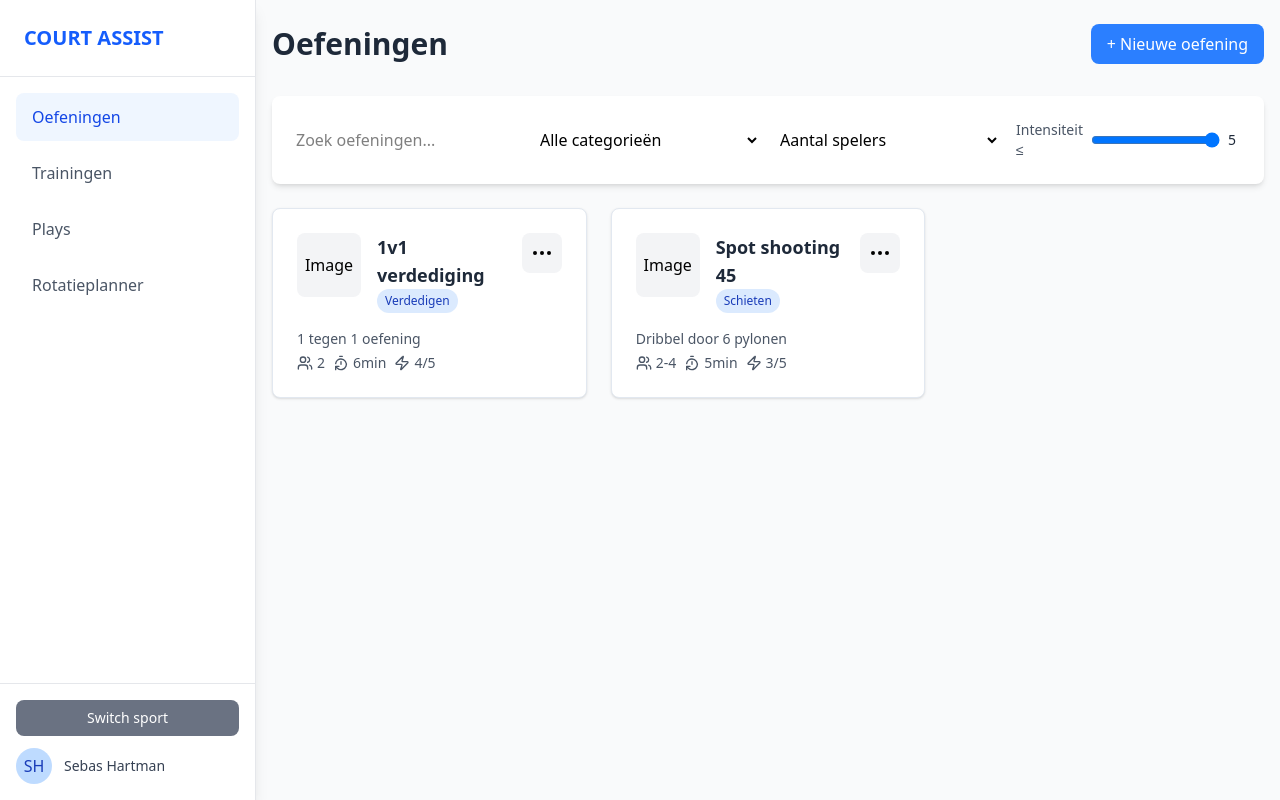
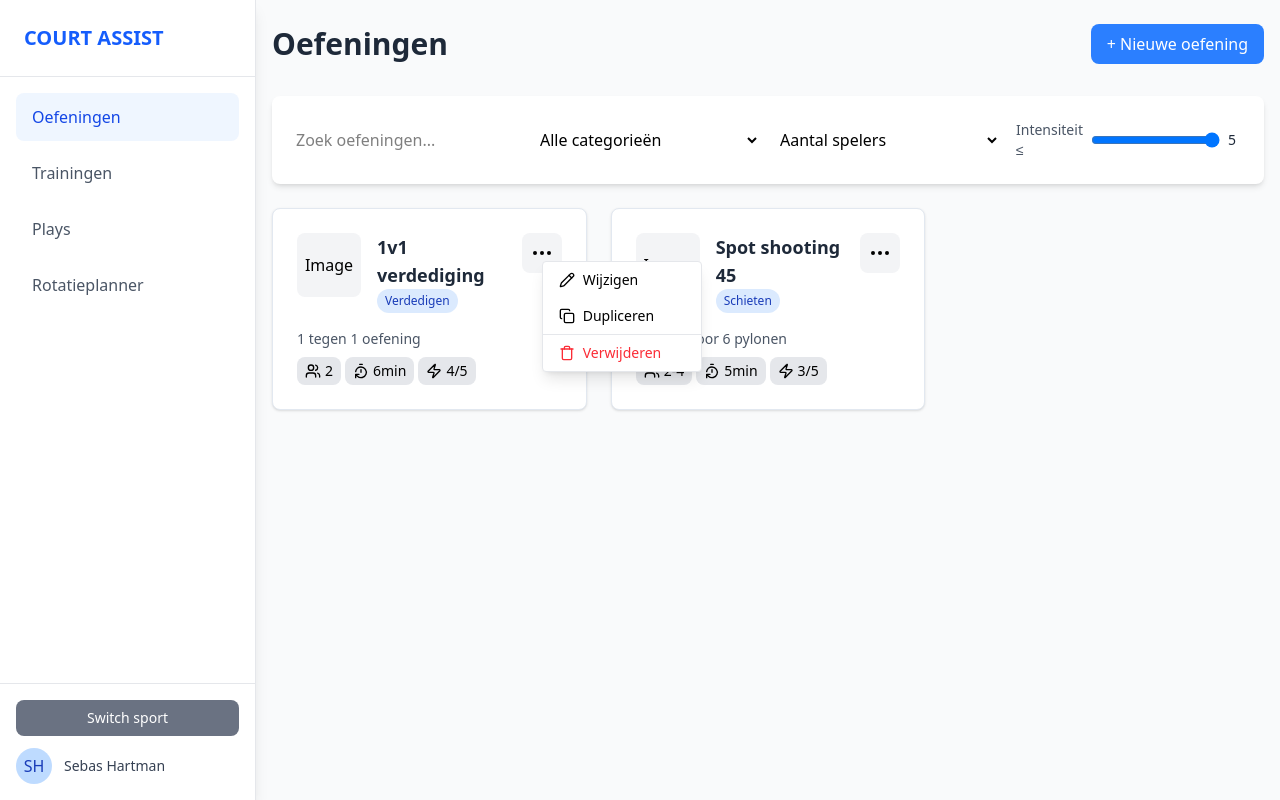
Before and after one commit to SebasJH/court-assist, a Vue app: page /oefeningen in a window 1280 px wide. Both pictures are taken after a click on the element 541 px from the left and 253 px from the top of the page. Built offline with nearby package versions, Linux system fonts and the light colour scheme.

Commit message:
Updated card for exercies

```diff
--- a/src/components/ExerciseCard.vue
+++ b/src/components/ExerciseCard.vue
@@ -1,7 +1,6 @@
 <template>
-  <div class="exercise-card">
-
-    <div class="flex flex-col gap-y-4">
+  <div class="exercise-card relative">
+    <div class="flex flex-col gap-y-4 h-full">
       <div class="flex items-start gap-4">
         <div class="w-16 h-16 bg-gray-100 rounded-lg flex items-center justify-center">
           Image
@@ -14,69 +13,91 @@
           </div>
         </div>
 
-        <div class="menu cursor-pointer">
-          <Ellipsis/>
+        <!-- Menu knop -->
+        <div @click="toggleMenu" class="menu relative cursor-pointer">
+          <Ellipsis />
+
+          <div
+              v-if="menuOpen"
+              ref="menuRef"
+              class="absolute left-5 top-5 mt-2 w-40 bg-white border border-gray-200 rounded shadow-lg flex flex-col z-10"
+          >
+            <button class="text-sm flex items-center gap-x-2 w-full text-left font-medium px-4 py-2 hover:bg-gray-100" @click="$emit('edit', exercise)">
+              <Pencil class="w-fit h-4"/>
+              Wijzigen
+            </button>
+            <button class="text-sm flex items-center gap-x-2 w-full text-left font-medium px-4 py-2 hover:bg-gray-100" @click="$emit('duplicate', exercise.id)">
+              <Copy class="w-fit h-4"/>
+              Dupliceren
+            </button>
+            <button class="border-t border-gray-200 text-sm flex items-center gap-x-2 w-full text-left font-medium px-4 py-2 hover:bg-gray-100 text-red-500" @click="$emit('delete', exercise.id)">
+              <Trash class="w-fit h-4"/>
+              Verwijderen
+            </button>
+          </div>
         </div>
+
       </div>
 
+      <div class="exercise-details h-full flex flex-col justify-between">
+        <div class="text-sm text-gray-600">{{ exercise.short }}</div>
+        <div class="flex flex-wrap items-center gap-x-1 mt-2">
 
-
-      <div class="exercise-details ">
-        <div class="text-sm text-gray-600">{{ exercise.short }}</div>
-
-        <div class="flex flex-wrap items-center gap-x-2 mt-1">
-          <div class="exercise-players text-sm text-gray-600 flex items-center gap-1">
+          <div class="exercise-players bg-gray-200 px-2 py-1 rounded-lg text-sm flex items-center gap-1">
             <Users class="h-4 w-fit" />
             <div>
               {{ exercise.minPlayers }}<span v-if="exercise.maxPlayers">-{{ exercise.maxPlayers }}</span>
             </div>
           </div>
 
-          <div class="exercise-duration text-sm text-gray-600 flex items-center gap-1">
+          <div class="exercise-duration bg-gray-200 px-2 py-1 rounded-lg text-sm flex items-center gap-1">
             <TimerReset class="h-4 w-fit" />
             <div>
               {{ exercise.minutes }}min
             </div>
           </div>
 
-          <div class="exercise-intensity text-sm text-gray-600 flex items-center gap-1">
+          <div class="exercise-intensity bg-gray-200 px-2 py-1 rounded-lg text-sm flex items-center gap-1">
             <Zap class="h-4 w-fit" />
             <div>
-            {{ exercise.intensity }}/5
+              {{ exercise.intensity }}/5
             </div>
           </div>
         </div>
       </div>
-
     </div>
-
-
-    <!--      <div class="flex flex-col gap-2">-->
-    <!--        <button class="btn-secondary text-sm" @click="$emit('edit', exercise)">Wijzigen</button>-->
-    <!--        <button class="btn-secondary text-sm" @click="$emit('duplicate', exercise.id)">Dupliceren</button>-->
-    <!--        <button class="btn-secondary text-sm" @click="$emit('delete', exercise.id)">Verwijderen</button>-->
-    <!--      </div>-->
-
-
-
-<!--    <div class="ml-auto flex gap-2 items-center">-->
-
-<!--      <div class="star cursor-pointer text-xl" @click.stop="$emit('toggle-fav', exercise.id)">-->
-<!--        {{ exercise.favorite ? '⭐' : '☆' }}-->
-<!--      </div>-->
-
-<!--    </div>-->
   </div>
 </template>
 
 <script setup>
-  defineProps({
-    exercise: {
-      type: Object,
-      required: true
-    }
-  })
+import { ref, onMounted, onBeforeUnmount } from 'vue'
+
+defineProps({
+  exercise: { type: Object, required: true }
+})
+
+const menuOpen = ref(false)
+const menuRef = ref(null)  // Ref naar de dropdown-container
+
+function toggleMenu() {
+  menuOpen.value = !menuOpen.value
+}
+
+// Klik buiten menu detecteren
+function handleClickOutside(event) {
+  if (menuRef.value && !menuRef.value.contains(event.target)) {
+    menuOpen.value = false
+  }
+}
+
+onMounted(() => {
+  document.addEventListener('mousedown', handleClickOutside)
+})
+onBeforeUnmount(() => {
+  document.removeEventListener('mousedown', handleClickOutside)
+})
 </script>
+
 
 <style scoped>
 
--- a/src/icons.js
+++ b/src/icons.js
@@ -1,7 +1,10 @@
 // src/icons.js
-import { Ellipsis, X, Users, TimerReset, Zap } from 'lucide-vue-next'
+import { Copy, Pencil, Trash, Ellipsis, X, Users, TimerReset, Zap } from 'lucide-vue-next'
 
 export function registerIcons(app) {
+    app.component('Copy', Copy)
+    app.component('Pencil', Pencil)
+    app.component('Trash', Trash) // Assuming Trash is an alias for Pencil
     app.component('Ellipsis', Ellipsis)
     app.component('X', X)
     app.component('Users', Users)
```
